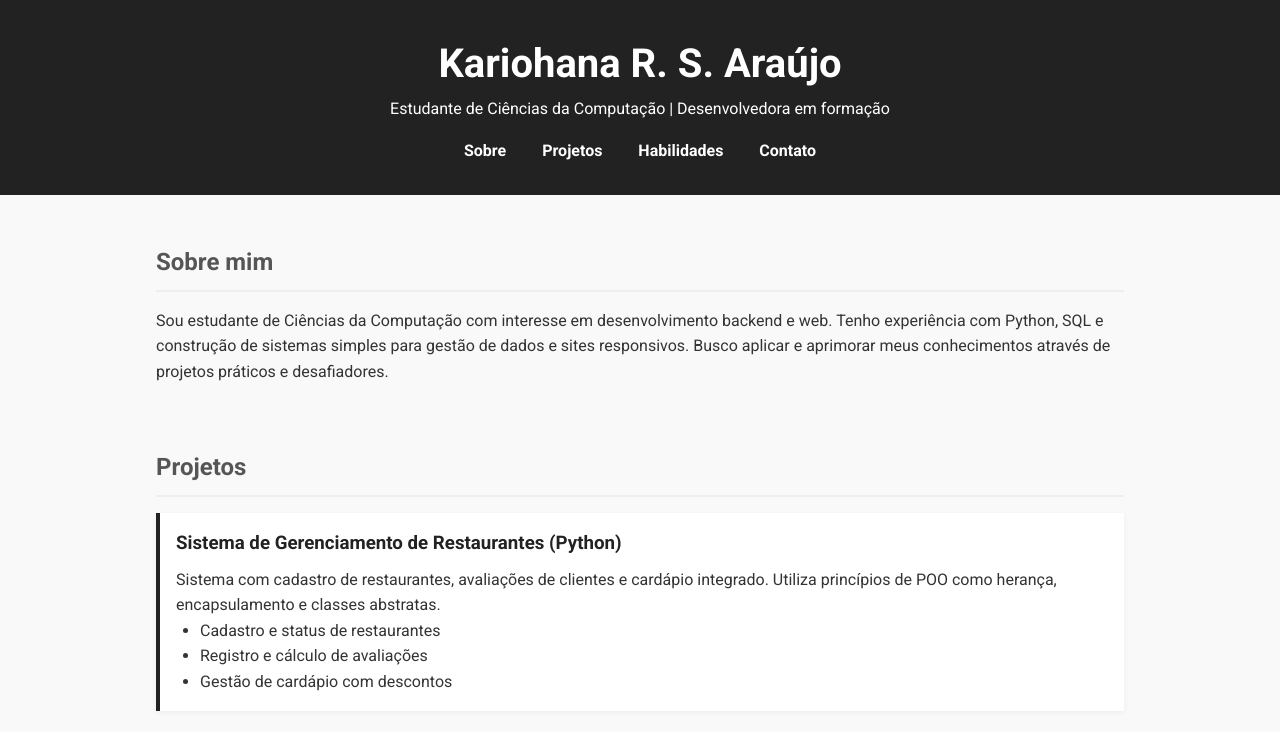
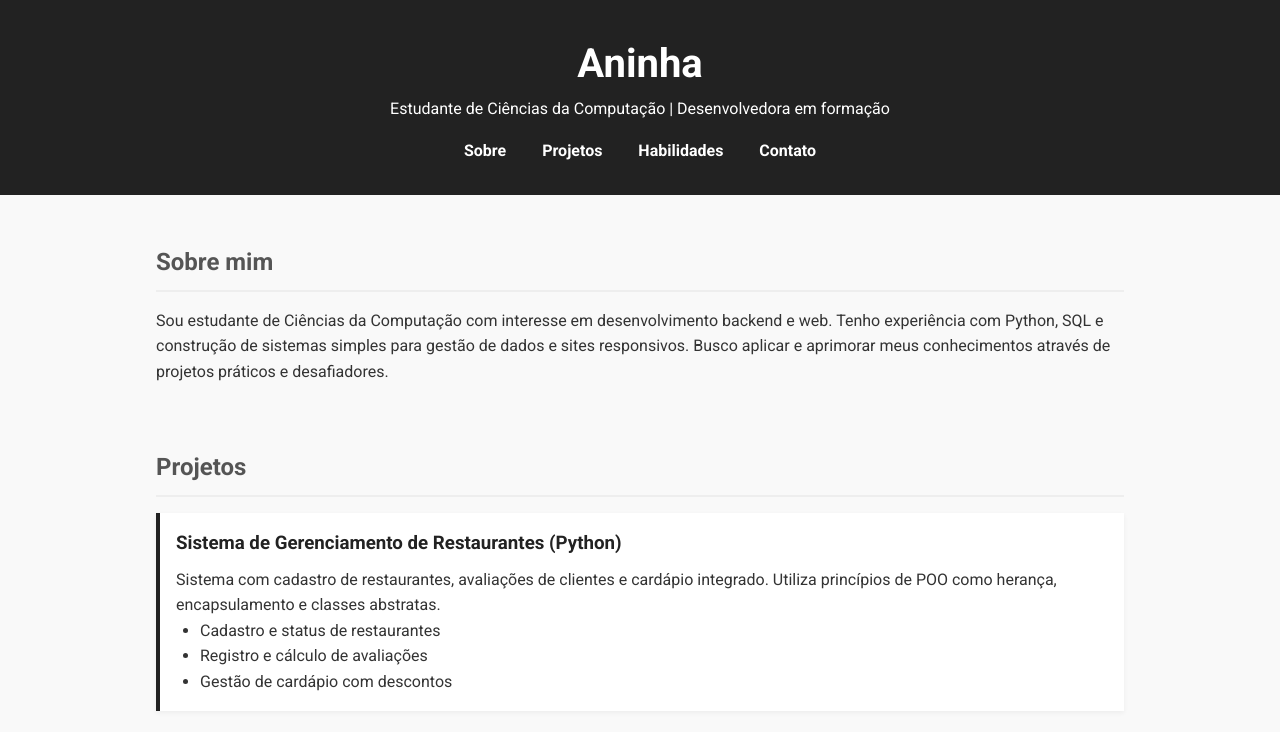
Before and after one commit to aniecss/Portfolio, a plain HTML site: page index.html in a window 1280 px wide. Shown: the top 732 px of the page. Drawn offline with Linux system fonts and the light colour scheme.

Commit message:
Update index.html

```diff
--- a/index.html
+++ b/index.html
@@ -83,7 +83,7 @@
 </head>
 <body>
   <header>
-    <h1>Kariohana R. S. Araújo</h1>
+    <h1>Aninha</h1>
     <p>Estudante de Ciências da Computação | Desenvolvedora em formação</p>
     <nav>
       <a href="#sobre">Sobre</a>
```
